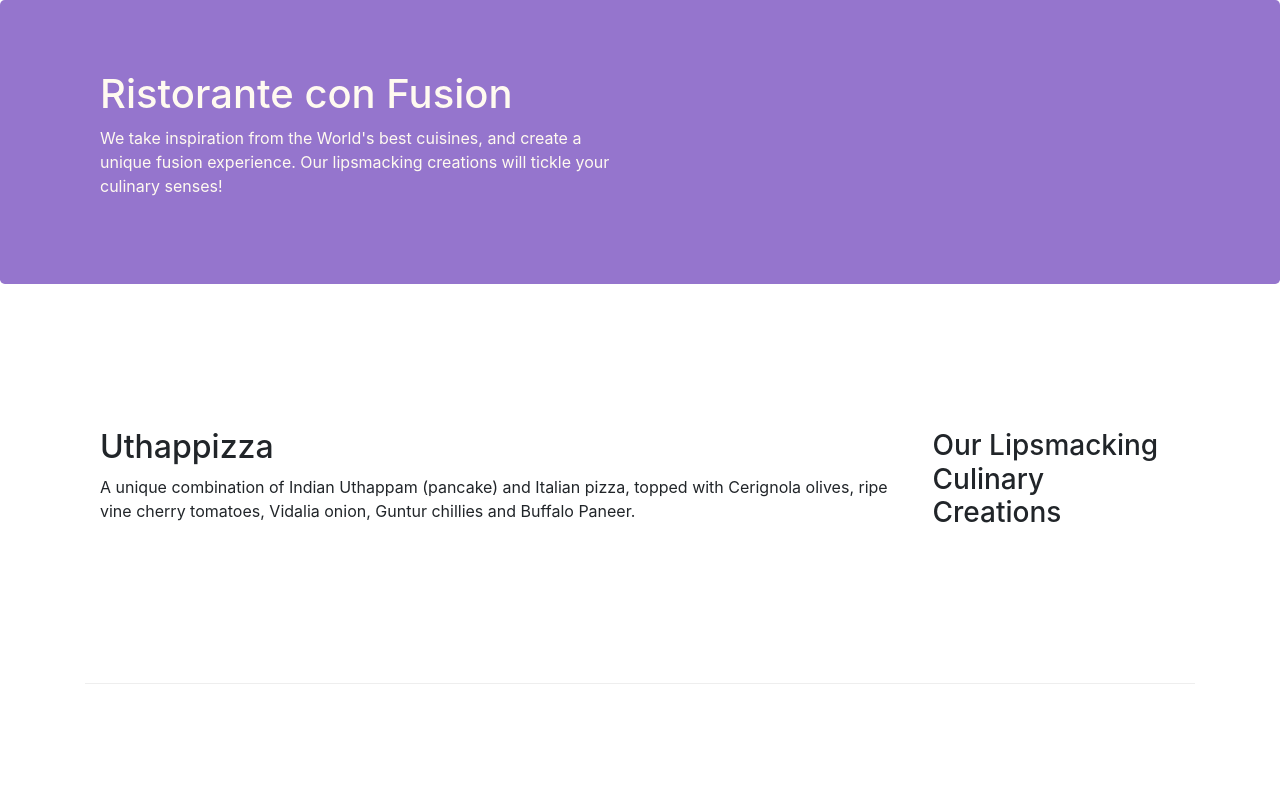
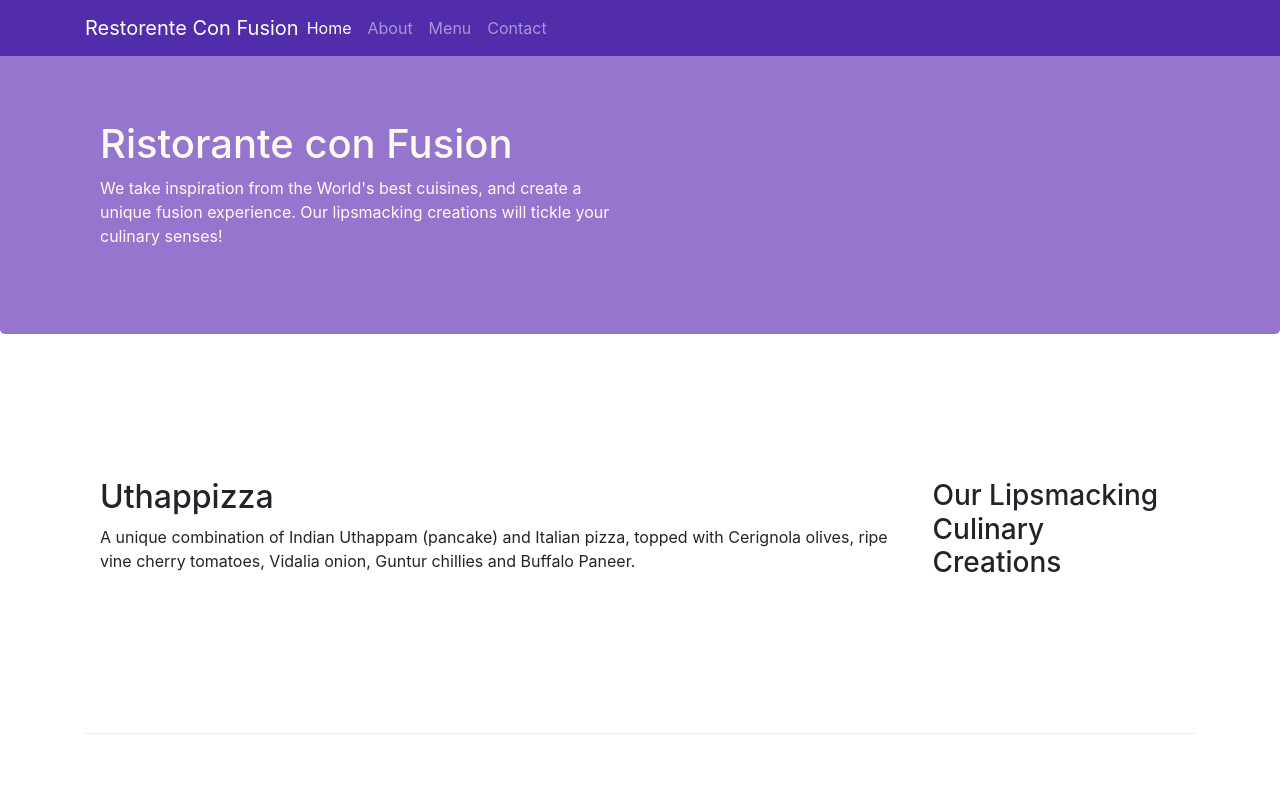
Before and after one commit to Shaaali/web_course_1, a website: page index.html in a window 1280 px wide. Shown: the top 800 px of the page. Drawn offline with nearby package versions, Linux system fonts and the light colour scheme.

Commit message:
revised_assignment_1

```diff
--- a/css/styles.css
+++ b/css/styles.css
@@ -26,3 +26,10 @@
     margin:0px;
     color: #0f0f0f;
 }
+body {
+padding: 50px 0px 0px 0px;
+z-index :0;
+}
+.navbar-dark{
+    background-color:#512DAB;
+}
--- a/index.html
+++ b/index.html
@@ -13,7 +13,22 @@
 </head>
 
 <body>
-
+    <nav class = "navbar navbar-dark navbar-expand-sm  fixed-top">
+        <div class = "container">
+            <button class="navbar-toggler" type="button" data-toggle="collapse" data-target="#Navbar">
+                <span class="navbar-toggler-icon"></span>
+            </button>
+            <a class= "navbar-brand mr-auto" href="#"> Restorente Con Fusion </a>
+            <div class="collapse navbar-collapse" id= Navbar>
+                <ul class= "navbar-nav mr-auto">
+                    <li class="nav-item active"> <a class="nav-link" href ="#"><span class="fa fa-home fa-lg"></span>Home</a></li>
+                    <li class="nav-item"> <a class="nav-link" href ="./aboutus.html"><span class="fa fa-info fa-lg"></span>About</a></li>
+                    <li class="nav-item"> <a class="nav-link" href ="#"><span class="fa fa-list fa-lg"></span>Menu</a></li>
+                    <li class="nav-item"> <a class="nav-link" href ="./contactus.html"><span class="fa fa-address-card fa-lg"></span>Contact</a></li>
+                </ul>
+            </div>
+        </div>
+    </nav>
     <header class="jumbotron">
         <div class="container">
             <div class="row row-header">
@@ -68,7 +83,7 @@
                     <h5>Links</h5>
                     <ul class = "list-unstyled">
                         <li><a href="#">Home</a></li>
-                        <li><a href="#">About</a></li>
+                        <li><a href="./aboutus.html">About</a></li>
                         <li><a href="#">Menu</a></li>
                         <li><a href="#">Contact</a></li>
                     </ul>
@@ -92,7 +107,7 @@
                         <a href="http://twitter.com/">Twitter</a>
                         <a href="http://youtube.com/">YouTube</a>
                         <a href="mailto:">Mail</a>
-                    </div cl>
+                    </div>
                 </div>
            </div>
            <div class = "row justify-content-center">
@@ -102,7 +117,9 @@
            </div>
         </div>
     </footer>
-
+     <!-- jQuery first, then Popper.js, then Bootstrap JS. -->
+ <script src="node_modules/jquery/dist/jquery.slim.min.js"></script>
+ <script src="node_modules/popper.js/dist/umd/popper.min.js"></script>
+ <script src="node_modules/bootstrap/dist/js/bootstrap.min.js"></script>
 </body>
-
 </html>
```
Also changed, not shown: aboutus.html (+7 -9 lines).
